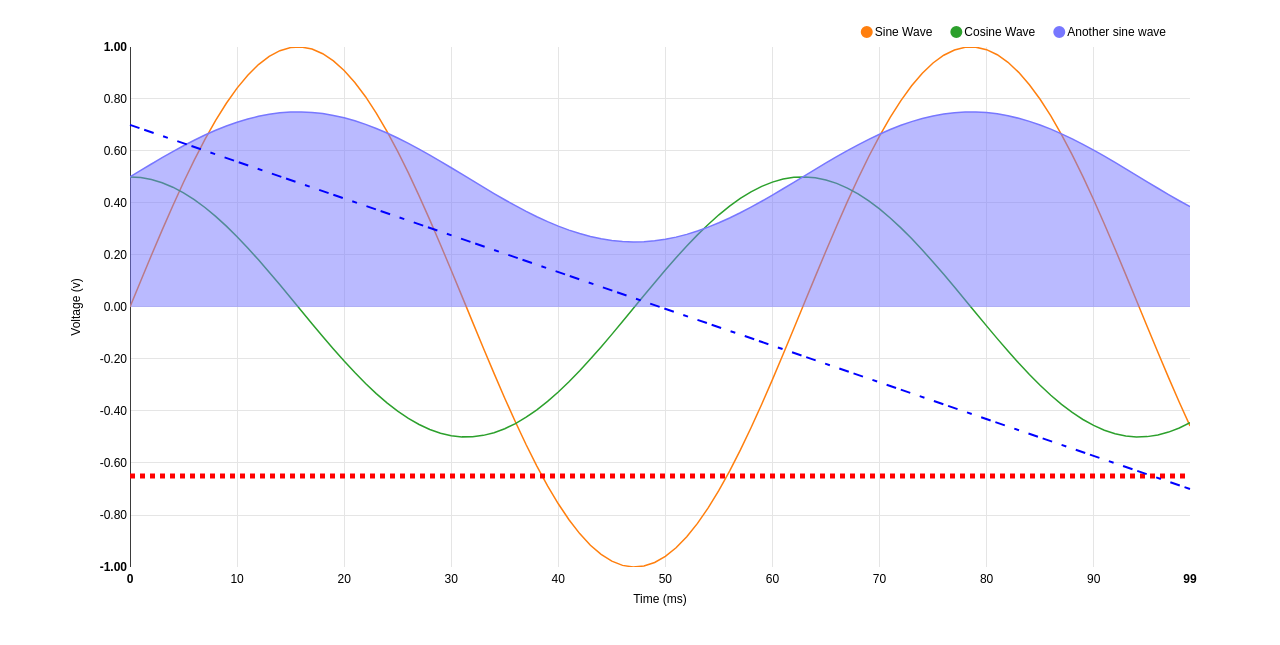
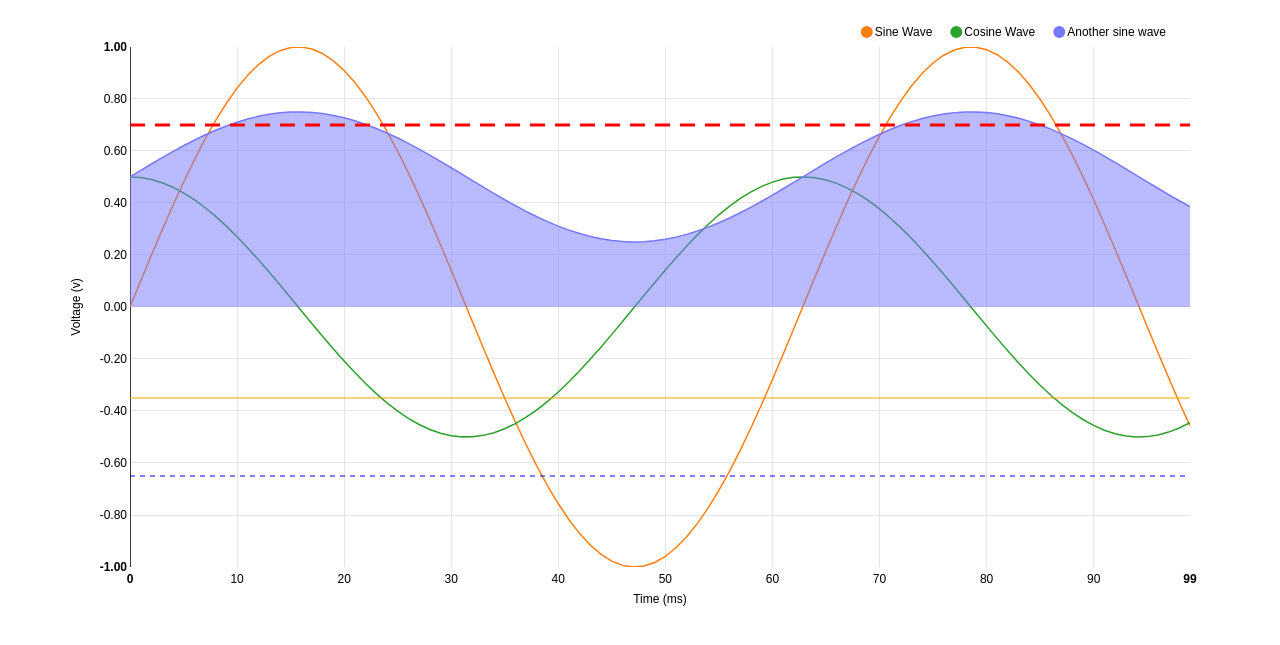
Before and after one commit to jongpak/nvd3_example, a plain HTML site: page drawBaseline.html in a window 1280 px wide. Shown: the part 93-738 px from the top of the page. Drawn offline with Linux system fonts and the light colour scheme.

Commit message:
[Closed #1] 그래프 토글 했을 때 기준선 버그 수정

```diff
--- a/drawBaseline.html
+++ b/drawBaseline.html
@@ -20,11 +20,6 @@
 
     <script type="text/javascript">
     $(document).ready(function() {
-        var baseLinePosition = -0.65;
-        var baseLineColor = 'red';
-        var baseLineDashArray = [5, 5];
-        var baseLineWidth = 5;
-
         nv.addGraph(function() {
             var chart = nv.models.lineChart()
                                   .useInteractiveGuideline(true)
@@ -46,35 +41,61 @@
                 .call(chart)
                 ;
 
+            var baselines = [
+                {
+                    'value': 0.7,
+                    'color': 'red',
+                    'width': 3,
+                    'dash': [15, 10]
+                },
+                {
+                    'value': -0.65,
+                    'color': 'blue',
+                    'width': 1,
+                    'dash': [5, 5]
+                },
+                {
+                    'value': -0.35,
+                    'color': 'orange',
+                    'width': 1,
+                    'dash': [1, 0]
+                },
+            ];
+
+            var init = true;
+
             // draw base line
             function drawBaseLine() {
-                d3.select('svg').append('line')
+                var selectLines = d3.select('svg#line-1').selectAll('line.baseline').data(baselines);
+
+                if(init) {
+                    selectLines
+                        .enter()
+                        .append('line')
+                        .attr('class', 'baseline')
+                    ;
+
+                    init = false;
+                }
+
+                selectLines
                     .attr({
                         'x1': chart.xScale()(0) + chart.margin().left,
-                        'y1': chart.yScale()(baseLinePosition) + chart.margin().top,
+                        'y1': function(d) { return chart.yScale()(d.value) + chart.margin().top; },
                         'x2': chart.xScale()(chart.xAxis.domain()[1]) + chart.margin().left,
-                        'y2': chart.yScale()(baseLinePosition) + chart.margin().top,
-                        'stroke-width': baseLineWidth,
-                        'stroke-dasharray': baseLineDashArray,
-                        'stroke': baseLineColor
-                    });
-
-                d3.select('svg').append('line')
-                    .attr({
-                        'x1': chart.xScale()(0) + chart.margin().left,
-                        'y1': chart.yScale()(0.7) + chart.margin().top,
-                        'x2': chart.xScale()(chart.xAxis.domain()[1]) + chart.margin().left,
-                        'y2': chart.yScale()(-0.7) + chart.margin().top,
-                        'stroke-width': 2,
-                        'stroke-dasharray': [10, 5, 10],
-                        'stroke': 'blue'
-                    });
+                        'y2': function(d) { return chart.yScale()(d.value) + chart.margin().top; },
+                        'stroke-width': function(d) { return d.width; },
+                        'stroke-dasharray': function(d) { return d.dash; },
+                        'stroke': function(d) { return d.color; }
+                    })
+                ;
             }
 
             nv.utils.windowResize(function() {
                 chart.update();
                 drawBaseLine();
             });
+            d3.selectAll('svg#line-1 .nv-series *').on('click', function() { setTimeout(drawBaseLine, 350); });
 
             drawBaseLine();
 
```
